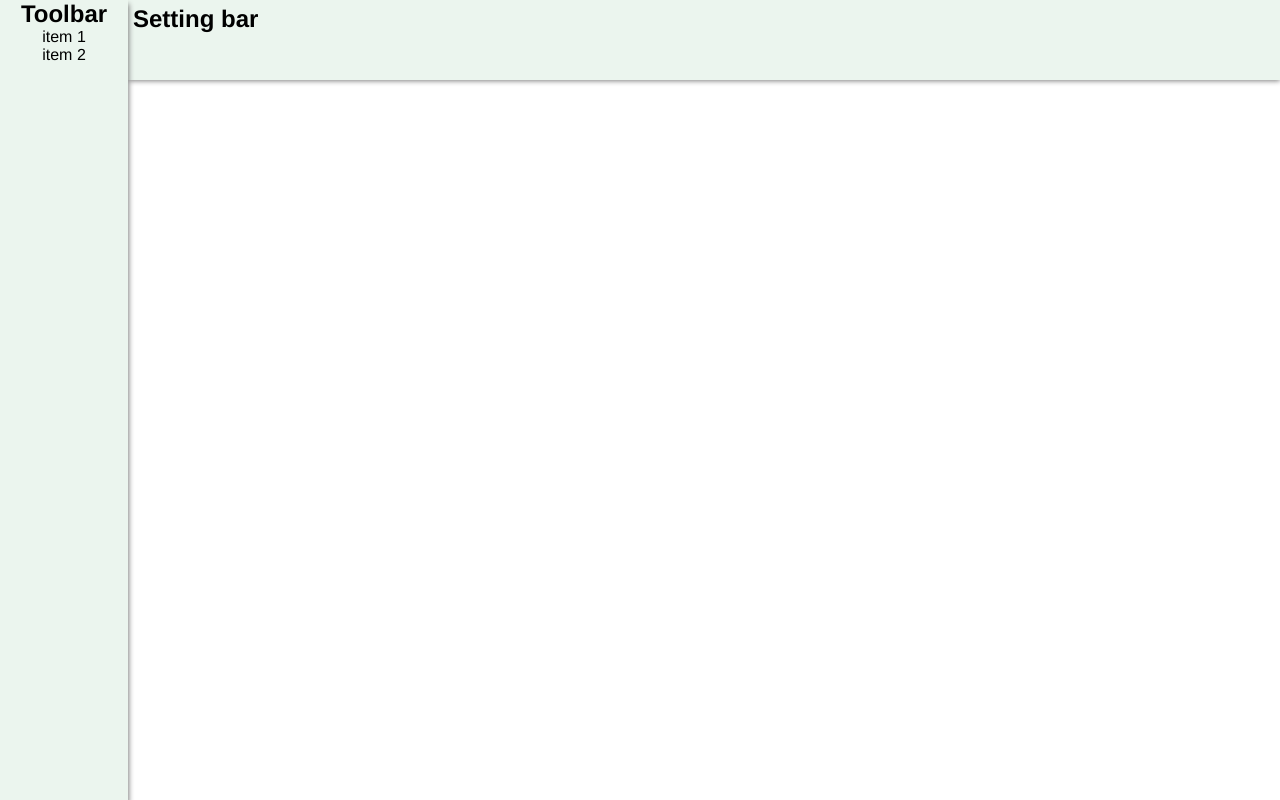
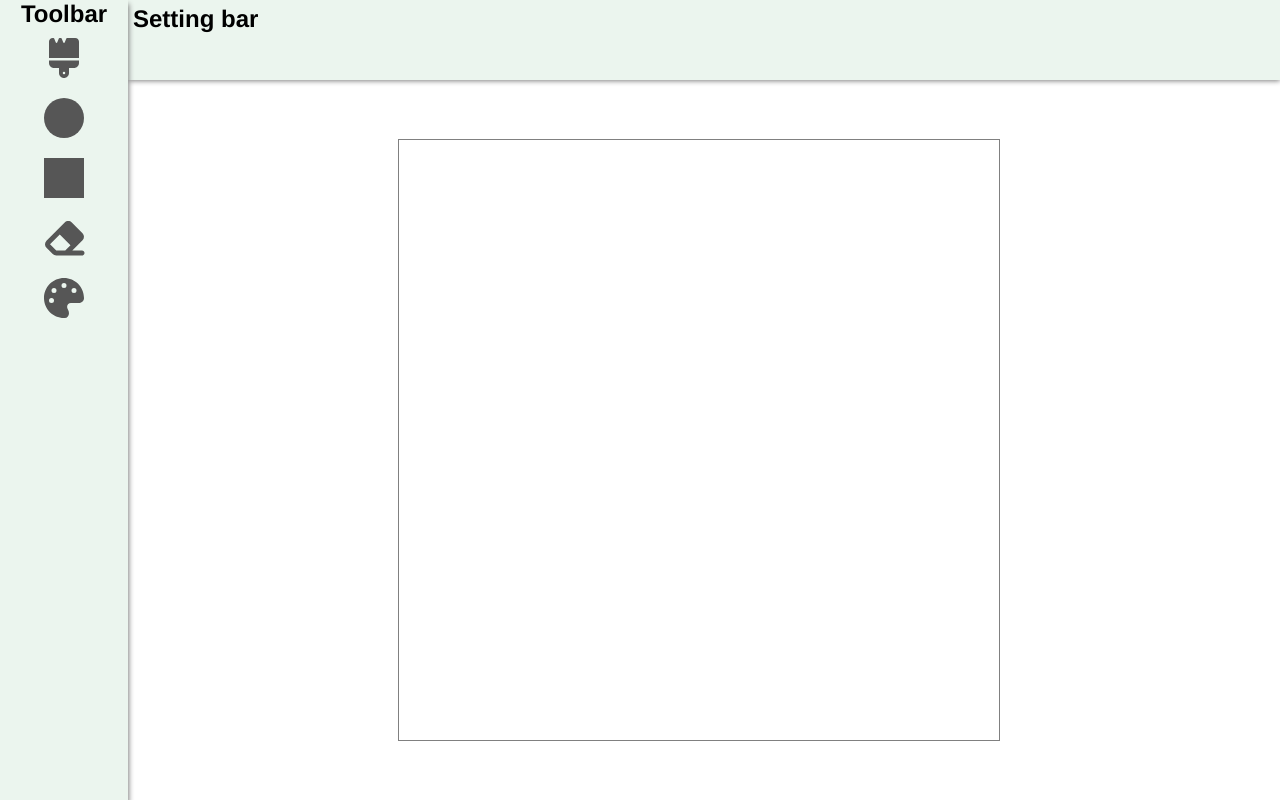
Before and after one commit to NBogomolski/JointDesignApp, a React (Vite) app in the folder client/vite-project/: page / in a window 1280 px wide. Built offline with nearby package versions, Linux system fonts and the light colour scheme.

Commit message:
style: toolbar icons

```diff
--- a/client/vite-project/package.json
+++ b/client/vite-project/package.json
@@ -10,6 +10,12 @@
     "preview": "vite preview"
   },
   "dependencies": {
+    "@fortawesome/fontawesome-svg-core": "^6.4.0",
+    "@fortawesome/free-regular-svg-icons": "^6.4.0",
+    "@fortawesome/free-solid-svg-icons": "^6.4.0",
+    "@fortawesome/react-fontawesome": "^0.2.0",
+    "mobx": "^6.9.0",
+    "mobx-react-lite": "^3.4.3",
     "react": "^18.2.0",
     "react-dom": "^18.2.0"
   },
--- a/client/vite-project/src/App.jsx
+++ b/client/vite-project/src/App.jsx
@@ -1,28 +1,22 @@
 import {useState } from "react";
 import "./styles/App.sass";
+import Toolbar from "./components/Toolbar"
+import Canvas from "./components/Canvas";
 
 function App() {
     return (
         <>
-            <fragment className="app">
+            <div className="app">
 				<div className="room">
-					<aside className="toolbar">
-						<h2>Toolbar</h2>
-						<div>
-							<p>item 1</p>
-							<p>item 2</p>
-						</div>
-					</aside>
+					<Toolbar/>
 					<div className="canvas-container">
 						<div className="setting-bar">
 							<h2>Setting bar</h2>
 						</div>
-						<div className="canvas">
-							<canvas /* width={600} height={600} */></canvas>
-						</div>
+						<Canvas/>
 					</div>
 				</div>
-			</fragment>
+			</div>
         </>
     );
 }
--- /dev/null
+++ b/client/vite-project/src/components/Canvas.jsx
@@ -0,0 +1,20 @@
+import { useEffect, useRef } from "react";
+import "../styles/App.sass";
+import { observer } from "mobx-react-lite";
+import canvasState from "../store/canvasState"
+
+const Canvas = observer(() => {
+    const canvasRef = useRef();
+
+    useEffect(() => {
+        canvasState.setCanvas()
+    }, [])
+
+    return (
+        <div className="canvas">
+            <canvas ref={canvasRef} width={600} height={600}></canvas>
+        </div>
+    );
+});
+
+export default Canvas;
--- /dev/null
+++ b/client/vite-project/src/components/Toolbar.jsx
@@ -0,0 +1,51 @@
+import { useRef } from 'react'
+import '../styles/App.sass'
+import { FontAwesomeIcon } from "@fortawesome/react-fontawesome";
+// import { faCircle, faSquare} from "@fortawesome/free-regular-svg-icons";
+import {
+    faBrush,
+    faEraser,
+    faPalette,
+    faCircle,
+    faSquareFull,
+} from "@fortawesome/free-solid-svg-icons";
+// import {observer} from 'mobx-react-lite'
+
+
+const Toolbar = () => {
+    // const toolRef = useRef()
+
+    return (
+        <aside className="toolbar">
+            <h2>Toolbar</h2>
+            <button className="toolbar-btn">
+                <FontAwesomeIcon className='icon-size' icon={faBrush} size="2xl" />
+            </button>
+            <button className="toolbar-btn">
+                <FontAwesomeIcon className='icon-size' icon={faCircle} size="2xl" />
+            </button>
+            <button className="toolbar-btn">
+                <FontAwesomeIcon className='icon-size' icon={faSquareFull} size="2xl" />
+            </button>
+            <button className="toolbar-btn">
+                <FontAwesomeIcon className='icon-size' icon={faEraser} size="2xl" />
+            </button>
+            {/* <input type="color" className="toolbar-btn">
+
+            </input> */}
+            <div>
+                <label htmlFor="color-picker" style={{display: 'flex', alignItems: 'center'}} className='toolbar-btn'>
+                    <FontAwesomeIcon className='icon-size color-picker' icon={faPalette} />
+                </label>
+                <input
+                    type="color"
+                    id="color-picker"
+                    className='toolbar-btn'
+                    style={{display: 'none'}}
+                />
+            </div>
+        </aside>
+    );
+}
+
+export default Toolbar
--- /dev/null
+++ b/client/vite-project/src/store/canvasState.js
@@ -0,0 +1,14 @@
+import { makeAutoObservable } from "mobx";
+
+class CanvasState {
+    canvas = null;
+    constructor() {
+        makeAutoObservable(this);
+    }
+
+    setCanvas(canvas) {
+        this.canvas = canvas;
+    }
+}
+
+export default new CanvasState();
--- a/client/vite-project/src/styles/App.sass
+++ b/client/vite-project/src/styles/App.sass
@@ -5,6 +5,7 @@
 
 $default-font-family: Helvetica, Arial, sans-serif
 $default-bg-color: #EBF5EE
+$davys-gray: #565656
 
 
 .app
@@ -12,6 +13,13 @@ $default-bg-color: #EBF5EE
 	max-height: 100vh
 	width: 100vw
 	font-family: $default-font-family
+
+.icon-size
+	height: 40px
+
+.color-picker
+	color: $davys-gray
+	cursor: pointer
 
 .canvas-container
 	display: flex
@@ -37,6 +45,15 @@ $default-bg-color: #EBF5EE
 		min-width: 100px
 		background-color: $default-bg-color
 		z-index: 1
+		.toolbar-btn
+			color: $davys-gray
+			height: 60px
+			// width: 60px
+			background: none
+			border: none
+			outline: none
+			cursor: pointer
+
 	.canvas
 		// height: 100vh
 		margin: 10px
@@ -45,6 +62,8 @@ $default-bg-color: #EBF5EE
 		display: flex
 		justify-content: center
 		align-items: center
+		canvas
+			border: 1px solid gray
 		// border: 1px solid black
 		// background-image: url('../assets/grid.jpg')
 		// background-repeat: repeat
--- a/client/vite-project/vite.config.js
+++ b/client/vite-project/vite.config.js
@@ -12,4 +12,7 @@ export default defineConfig({
             },
         },
     },
+    optimizeDeps: {
+        force: true,
+    },
 });
```
Also changed, not shown: client/vite-project/src/store/toolState.js (added, +14 -0 lines), 1 other file (tests, documents, lock files or other folders).
